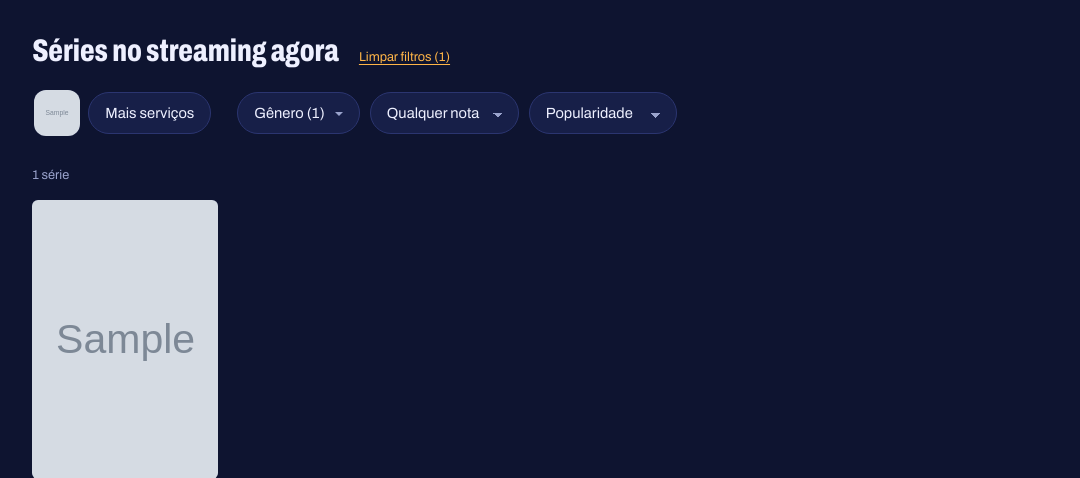
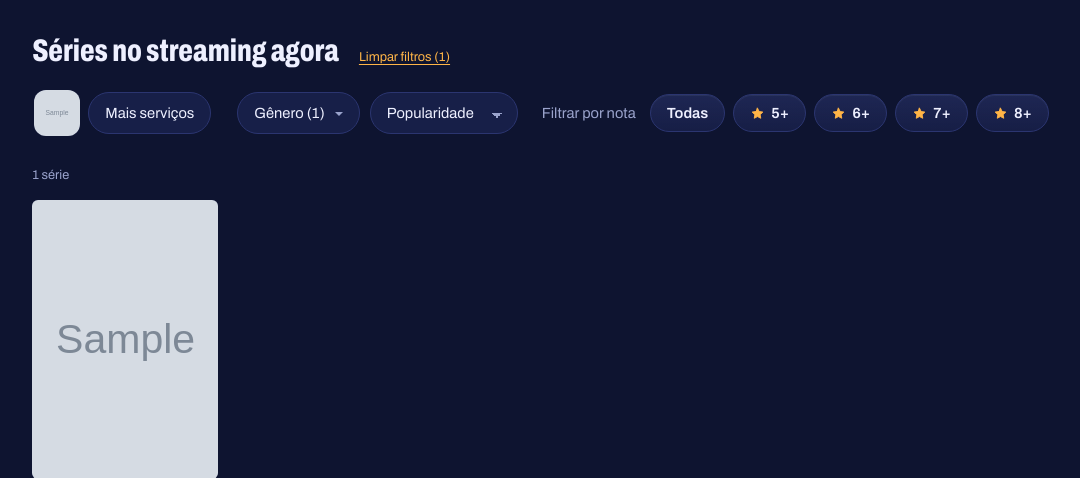
Before and after one commit to romanymelo/ondeparei, a FastAPI app: template app/templates/catalogo.html in a window 1280 px wide. Shown: the part 681-1159 px from the top of the page, without its empty margins (19-1099 px from the left). Run offline with FastAPI, Linux system fonts and the light colour scheme; the template is opened without the code that fills it: most values are stand-ins (such as "Sample title", 1, 10 or a date in 2020); grey boxes marked "Sample" are stand-in pictures; parts of the project's set-up code (start-up, migrations or seed data) failed here and were passed over.

Commit message:
feat(catalogo): filtro por nota em pílulas
O select "Qualquer nota" vira uma fileira de rádios (Todas, 5+, 6+, 7+, 8+)
com estrela em SVG; a escolhida acende em âmbar, como o resto do site.
Filtra na hora pelo HTMX, como antes. No celular o rótulo ganha linha
própria para as cinco pílulas caberem juntas.

Co-Authored-By: Claude Opus 5.5 <noreply@anthropic.com>

```diff
--- a/app/static/style.css
+++ b/app/static/style.css
@@ -324,6 +324,36 @@ select.seletor {
 }
 #botao-generos::after { content: ""; display: inline-block; margin-left: 10px; border: 4px solid transparent; border-top-color: var(--nevoa); transform: translateY(2px); }
 
+/* filtro por nota: pílulas de rádio; a escolhida acende como a luz do projetor */
+.notas { display: flex; flex-wrap: wrap; align-items: center; gap: 8px; }
+.notas-rotulo { margin-right: 6px; color: var(--nevoa); font-size: 0.92rem; }
+.nota-opcao { position: relative; cursor: pointer; }
+.nota-opcao input { position: absolute; opacity: 0; width: 1px; height: 1px; }
+.nota-opcao span {
+  display: inline-flex;
+  align-items: center;
+  gap: 6px;
+  padding: 7px 16px;
+  border: 1px solid var(--fio);
+  border-radius: 999px;
+  background: linear-gradient(180deg, rgba(43, 53, 112, 0.55), rgba(23, 31, 72, 0.9));
+  color: var(--tela);
+  font-size: 0.92rem;
+  font-weight: 600;
+  font-variant-numeric: tabular-nums;
+  box-shadow: inset 0 1px 0 rgba(238, 240, 255, 0.06);
+  transition: border-color 0.2s, background-color 0.2s, box-shadow 0.25s, color 0.2s;
+}
+.nota-opcao .icone { width: 15px; height: 15px; fill: var(--projetor); stroke: var(--projetor); stroke-width: 1.5; }
+.nota-opcao:hover span { border-color: var(--nevoa); }
+.nota-opcao input:checked + span {
+  border-color: var(--projetor);
+  background: radial-gradient(120% 140% at 50% 0%, rgba(255, 181, 71, 0.26), rgba(255, 181, 71, 0.08) 70%), var(--veludo);
+  color: var(--projetor);
+  box-shadow: 0 0 0 4px var(--projetor-brilho), 0 0 26px rgba(255, 181, 71, 0.35), inset 0 1px 0 rgba(255, 220, 160, 0.25);
+}
+.nota-opcao input:focus-visible + span { outline: 2px solid var(--tela); outline-offset: 4px; }
+
 /* menus (popover nativo: fecha clicando fora ou com Esc) */
 .menu {
   margin: auto;
@@ -540,6 +570,7 @@ select.seletor {
   .filtros { gap: 12px; }
   .servicos { flex-basis: 100%; }
   .seletores { width: 100%; }
+  .notas-rotulo { flex-basis: 100%; margin: 0 0 2px; }
   /* minmax(0, …): sem isso a coluna não encolhe abaixo da largura natural do pôster e a página vaza para o lado */
   .cartoes { grid-template-columns: repeat(3, minmax(0, 1fr)); gap: 14px 8px; }
   .cabecalho-serie { gap: 16px; margin-top: -96px; }
@@ -550,7 +581,7 @@ select.seletor {
 
 @media (prefers-reduced-motion: reduce) {
   .destaque-fundo, .pausa-feito { animation: none; }
-  .cartao-info, .botao, .servico img { transition: none; }
+  .cartao-info, .botao, .servico img, .nota-opcao span { transition: none; }
 }
 
 /* Marcações ------------------------------------------------------------- */
--- a/app/templates/_icones.html
+++ b/app/templates/_icones.html
@@ -4,6 +4,7 @@
   {%- if nome == "want" %}<path d="M6 3h12v18l-6-4-6 4z"/>
   {%- elif nome == "watching" %}<path d="M7 4l13 8-13 8z"/>
   {%- elif nome == "watched" %}<path d="M4 12.5l5 5L20 6.5"/>
+  {%- elif nome == "star" %}<path d="M12 3.5l2.6 5.3 5.9.9-4.3 4.1 1 5.8L12 16.9l-5.2 2.7 1-5.8-4.3-4.1 5.9-.9z"/>
   {%- elif nome == "favorite" %}<path d="M12 20s-7-4.4-9.2-9A5 5 0 0 1 12 6a5 5 0 0 1 9.2 5c-2.2 4.6-9.2 9-9.2 9z"/>
   {%- endif -%}
 </svg>
--- a/app/templates/catalogo.html
+++ b/app/templates/catalogo.html
@@ -1,4 +1,5 @@
 {% extends "base.html" %}
+{% from "_icones.html" import icone %}
 
 {% macro servico(p) %}
   <label class="servico" title="{{ p.name }}">
@@ -78,18 +79,25 @@
         {% endif %}
       </div>
 
-      <select name="nota" class="seletor" aria-label="Nota mínima">
-        <option value="">Qualquer nota</option>
-        {% for n in RATINGS %}
-          <option value="{{ n }}"{% if filters.min_rating == n %} selected{% endif %}>★ {{ n }} ou mais</option>
-        {% endfor %}
-      </select>
-
       <select name="ordem" class="seletor" aria-label="Ordenar por">
         {% for key, label in SORT_LABELS.items() %}
           <option value="{{ key }}"{% if filters.sort == key %} selected{% endif %}>{{ label }}</option>
         {% endfor %}
       </select>
+    </div>
+
+    <div class="notas" role="radiogroup" aria-labelledby="rotulo-notas">
+      <span id="rotulo-notas" class="notas-rotulo">Filtrar por nota</span>
+      <label class="nota-opcao">
+        <input type="radio" name="nota" value=""{% if filters.min_rating is none %} checked{% endif %}>
+        <span>Todas</span>
+      </label>
+      {% for n in RATINGS %}
+        <label class="nota-opcao">
+          <input type="radio" name="nota" value="{{ n }}"{% if filters.min_rating == n %} checked{% endif %}>
+          <span>{{ icone("star") }}{{ n }}+</span>
+        </label>
+      {% endfor %}
     </div>
   </form>
 
```
Also changed, not shown: tests/test_routes_catalogo.py (+1 -1 lines).
